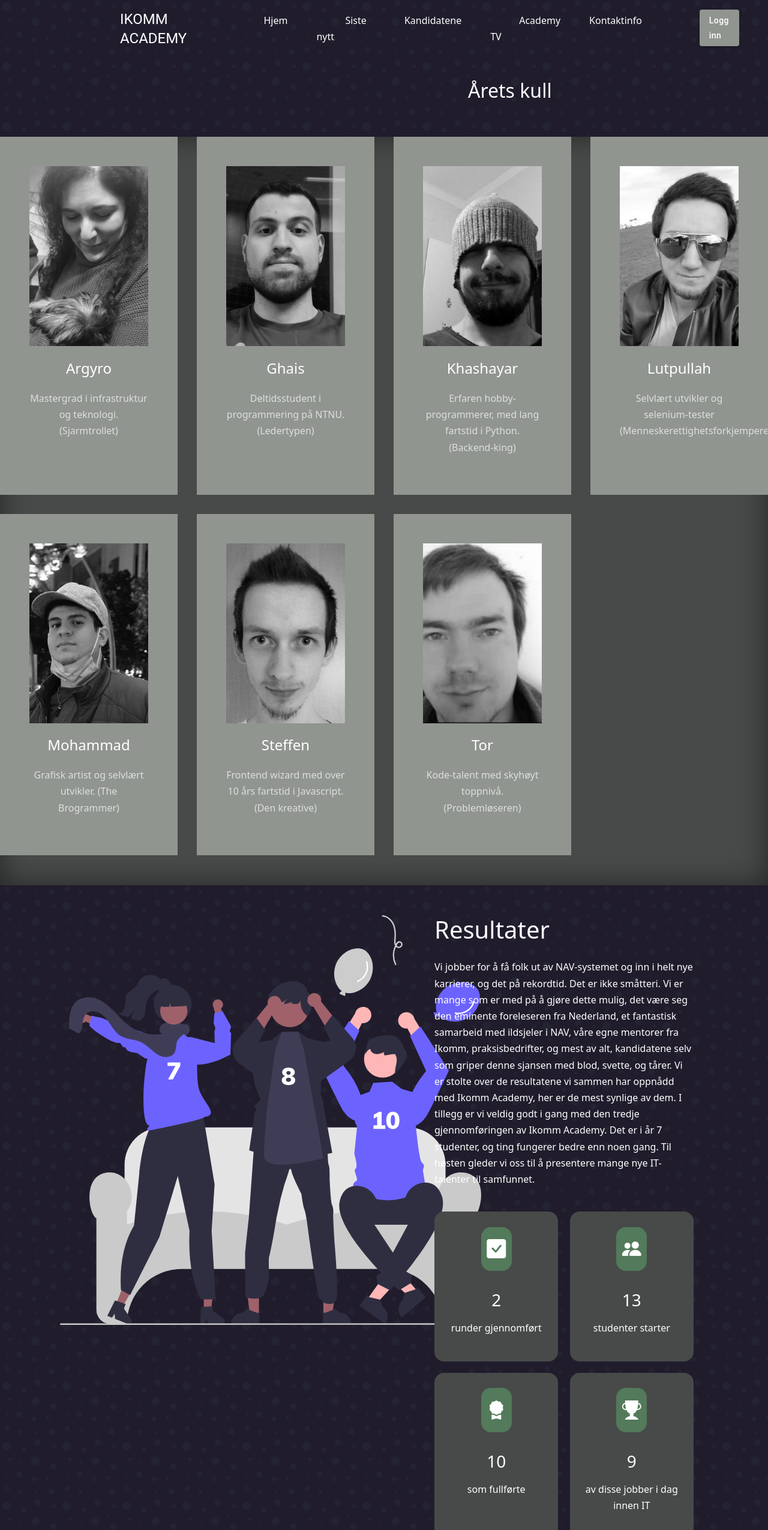
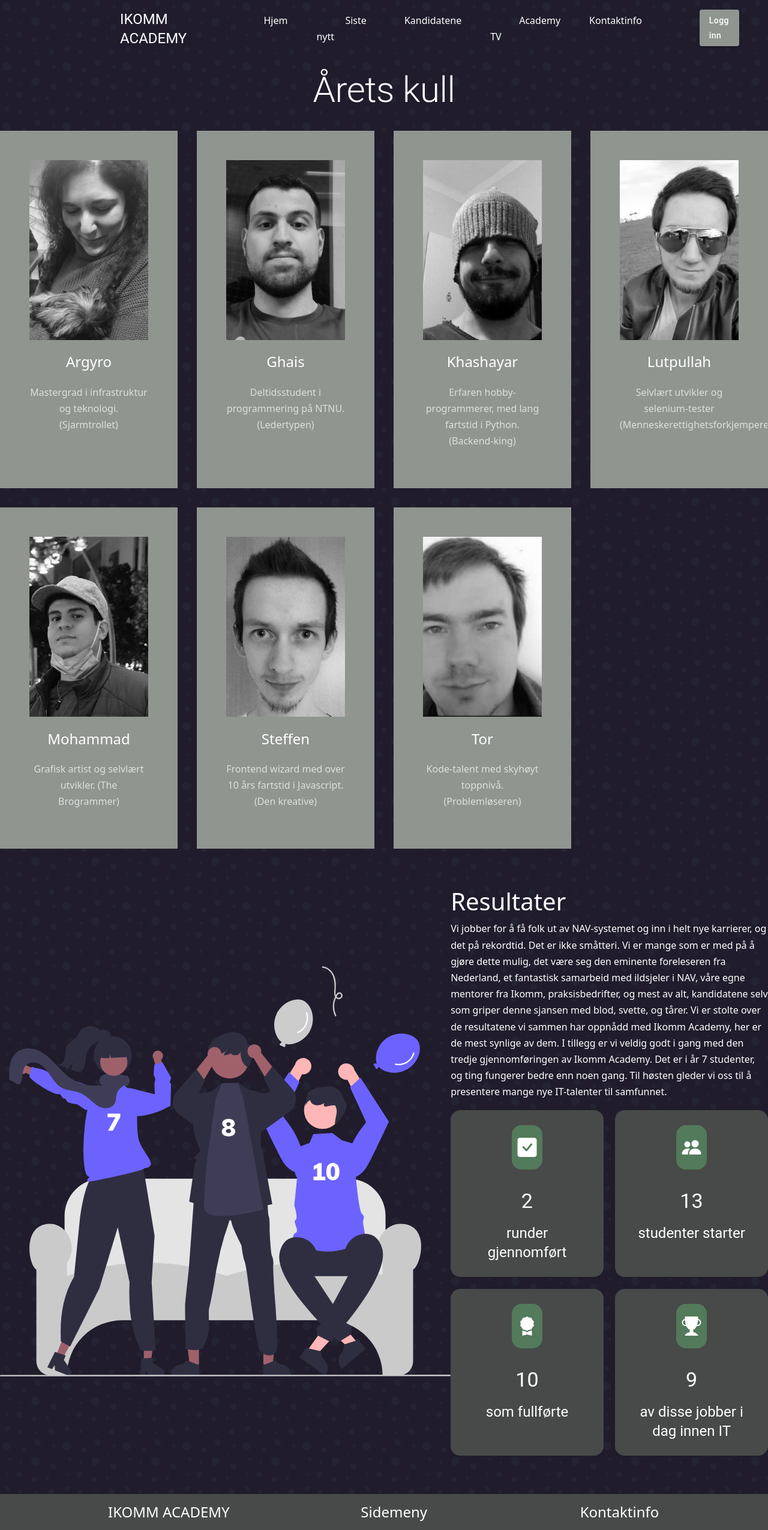
Before and after one commit to Ghaisd/academy-portal_react, a React (Create React App) app: page /About in a window 1280 px wide. Shown: the top 2551 px of the page at 60% size. Built offline with nearby package versions, Linux system fonts and the light colour scheme.

Commit message:
Removed more css files and customized more components to MUI

```diff
--- a/src/Components/Achievement.jsx
+++ b/src/Components/Achievement.jsx
@@ -1,14 +1,28 @@
-import styles from './Achievement.module.css';
+import { Typography } from '@mui/material';
+import { Box } from '@mui/system';
 
 const Achievement = ({ iconAchievement, nrOfAchievement, finishedAchievement }) => {
   return (
-    <article className={styles.achievement__card}>
-      <span className={styles.achievement__icon}>
-        <i className={iconAchievement} />
-      </span>
-      <h3>{nrOfAchievement}</h3>
-      <p>{finishedAchievement}</p>
-    </article>
+    <Box
+      bgcolor="#474a48"
+      p="1.6rem"
+      borderRadius="1rem"
+      textAlign="center"
+      sx={{
+        i: {
+          bgcolor: '#537a5a',
+          p: '0.6rem',
+          borderRadius: '1rem',
+          display: 'inline-block',
+          mb: '2rem',
+          fontSize: '2rem',
+        },
+      }}
+    >
+      <i className={iconAchievement} />
+      <Typography variant="h4" pb="1rem">{nrOfAchievement}</Typography>
+      <Typography variant="h5">{finishedAchievement}</Typography>
+    </Box>
   );
 };
 
--- a/src/Components/Achievement.module.css
+++ /dev/null
@@ -1,25 +0,0 @@
-.achievement__card {
-  background: var(--color-bg1);
-  padding: 1.6rem;
-  border-radius: 1rem;
-  text-align: center;
-  transition: var(--transition);
-}
-
-.achievement__card:hover {
-  background: var(--color-bg2);
-  box-shadow: 0 3rem 3rem rgba(0, 0, 0, 0.3);
-}
-
-.achievement__icon {
-  background: var(--color-primary);
-  padding: 0.6rem;
-  border-radius: 1rem;
-  display: inline-block;
-  margin-bottom: 2rem;
-  font-size: 2rem;
-}
-
-.achievement__card p {
-  margin-top: 1rem;
-}
--- a/src/Components/Footer.module.css
+++ b/src/Components/Footer.module.css
@@ -11,7 +11,7 @@
   margin-left: 180px;
 }
 
-.footer__container > div h4 {
+.footer__container>div h4 {
   margin-bottom: 1.2rem;
 }
 
@@ -19,6 +19,7 @@
   margin-top: 3rem;
   width: 300px;
 }
+
 .footer__1 p {
   margin: 0 0 2rem;
 }
@@ -64,8 +65,9 @@
 }
 
 .permalinks {
-  text-decoration: none;
+  text-decoration: none !important;
 }
+
 .permalinks a:hover {
   text-decoration: none;
   transition: var(--transition);
--- a/src/Components/UI/CustomLink.jsx
+++ b/src/Components/UI/CustomLink.jsx
@@ -1,14 +1,26 @@
 /* eslint-disable react/jsx-props-no-spreading */
+import { Box } from '@mui/system';
 import { Link } from 'react-router-dom';
-import styles from './CustomLink.module.css';
 
 const CustomLink = ({ to, children, ...props }) => {
   return (
-    <li className={styles.link_contact}>
-      <Link to={to} {...props}>
-        {children}
-      </Link>
-    </li>
+    <Box sx={{
+      li: {
+        listStyleType: 'none',
+        boxSizing: 'border-box',
+      },
+      'a:hover': {
+        color: 'grey',
+        transition: 'all 400ms ease',
+      },
+    }}
+    >
+      <li>
+        <Link style={{ textDecoration: 'none' }} to={to} {...props}>
+          {children}
+        </Link>
+      </li>
+    </Box>
   );
 };
 
--- a/src/Components/UI/CustomLink.module.css
+++ /dev/null
@@ -1,11 +0,0 @@
-.link_contact {
-  list-style-type: none;
-  box-sizing: border-box;
-}
-.link_contact a {
-  text-decoration: none;
-}
-.link_contact :hover {
-  color: grey;
-  transition: var(--transition);
-}
--- a/src/pages/About.jsx
+++ b/src/pages/About.jsx
@@ -1,7 +1,7 @@
+import { Typography } from '@mui/material';
+import { Box } from '@mui/system';
 import Achievement from '../Components/Achievement';
 import Student from '../Components/Student';
-import styles from './About.module.css';
-import Loading from '../Components/UI/Loading';
 import achievements from '../Data/achievements';
 import { staticTextAbout } from '../Data/staticText';
 import participants from '../Data/participants';
@@ -11,10 +11,8 @@
 const About = () => {
   return (
     <>
-      <h2 className={styles.students_header}>Årets kull</h2>
-      <Loading DataLength={participants.length}>
-        <section className={styles.team}>
-          <div className={styles.team__container}>
+      <Typography align="center" py="2rem" variant="h2">Årets kull</Typography>
+      <Box display="grid" gridTemplateColumns="repeat(4, 1fr)" gap="2rem">
 
         {participants.map((student) => (
           <Student
@@ -25,23 +23,20 @@
             gitAccount={student.GithubLink}
           />
         ))}
-          </div>
-        </section>
-      </Loading>
-      <section className={styles.about__achievements}>
-        <div
-          className={styles['about__achievements-container']}
-        >
-          <div>
-            <img src="/images/about_achievements.svg" alt="achievement" />
-          </div>
+      </Box>
 
-          <div className={styles['about__achievements-right']}>
+      <Box py="4rem" display="flex">
+        <Box
+          component="img"
+          alt="achievement"
+          src="/images/about_achievements.svg"
+        />
+        <Box>
           <h1>Resultater</h1>
           <p>
             {achievementsSectionTextP}
           </p>
-            <div className={styles.achievements__cards}>
+          <Box display="grid" gridTemplateColumns="repeat(2, 4fr)" gap="1.2rem">
             {achievements.map((achievement) => (
               <Achievement
                 key={achievement.nr}
@@ -50,10 +45,9 @@
                 finishedAchievement={achievement.finished}
               />
             ))}
-            </div>
-          </div>
-        </div>
-      </section>
+          </Box>
+        </Box>
+      </Box>
     </>
   );
 };
--- a/src/pages/About.module.css
+++ /dev/null
@@ -1,43 +0,0 @@
-.about__achievements {
-  margin: 50px 100px;
-}
-
-.about__achievements-container {
-  display: grid;
-  grid-template-columns: 40% 40%;
-  gap: 12rem;
-}
-
-.about__achievements-right > p {
-  margin: 1.6rem 0 2.5rem;
-}
-
-.achievements__cards {
-  display: grid;
-  grid-template-columns: repeat(2, 1fr);
-  gap: 1.2rem;
-}
-
-/* ******* TEAM ******* */
-/* .ClimbingBoxLoader {
-  top: 75%;
-  padding-left: 49%;
-} */
-
-.team {
-  background: var(--color-bg1);
-  box-shadow: inset 0 0 3rem rgba(0, 0, 0, 0.5);
-}
-
-.students_header {
-  padding-left: 780px;
-  padding-top: 50px;
-  padding-bottom: 50px;
-}
-
-.team__container {
-  display: grid;
-  grid-template-columns: repeat(4, 1fr);
-  gap: 2rem;
-  padding-bottom: 50px;
-}
--- a/src/pages/Home.jsx
+++ b/src/pages/Home.jsx
@@ -29,7 +29,7 @@
   return (
     <>
       <Box
-        height="60vh"
+        height="70vh"
         pl="12.5rem"
         display="grid"
         gridTemplateColumns="1fr 1fr"
```
Lines whose indentation alone changed are shown as unchanged.
